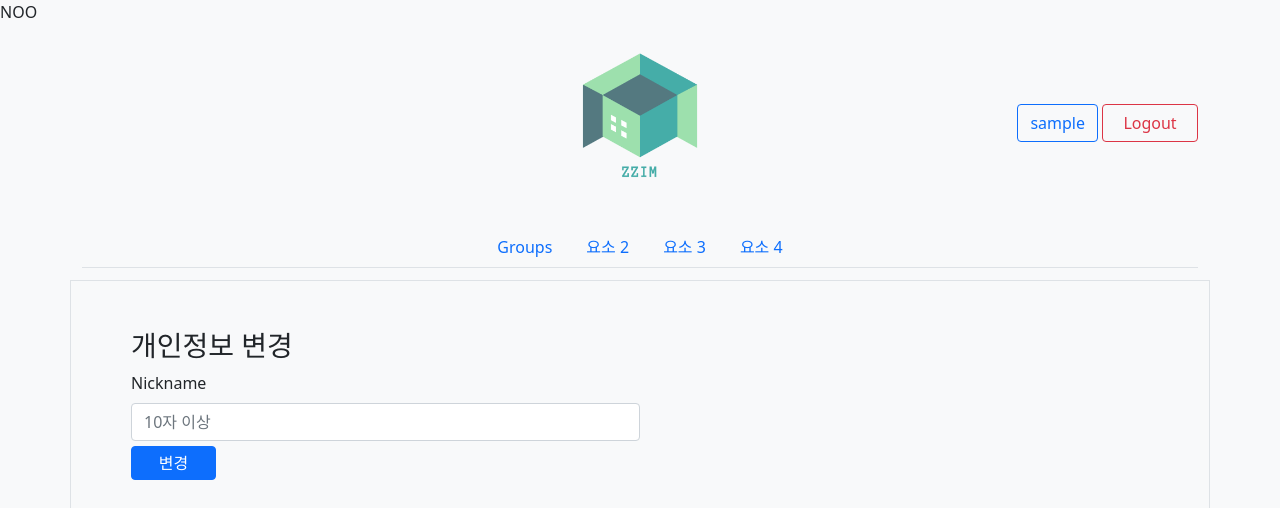
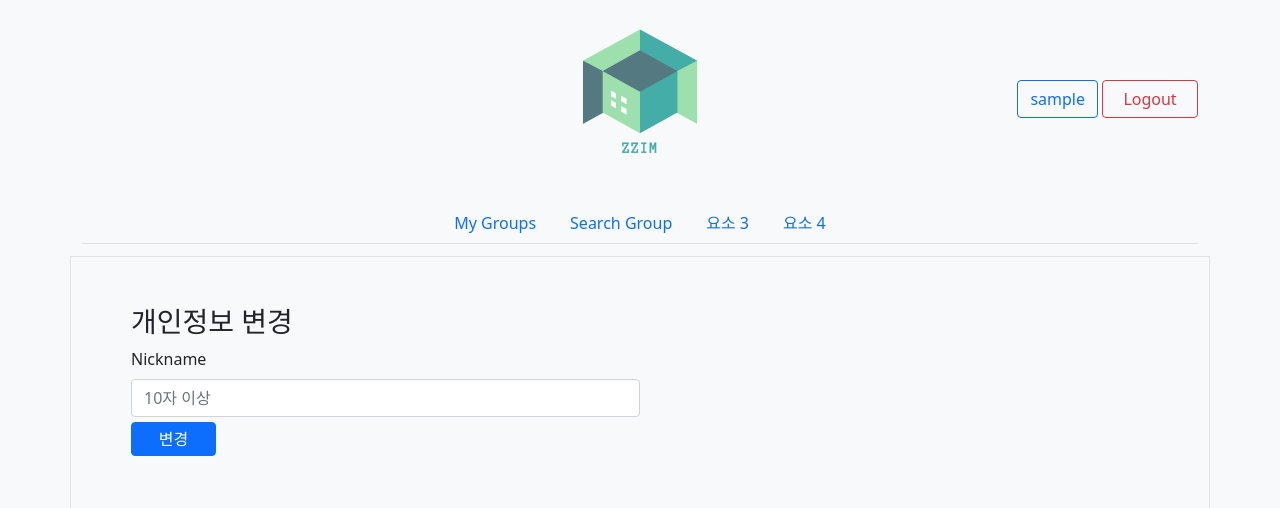
Before and after one commit to pcjs156/space-reservation-system, a Django app: page /user/info/ in a window 1280 px wide. Shown: the top 508 px of the page. Run offline with Django 4.2, Linux system fonts and the light colour scheme; the visitor is signed in with stand-in values (Sample User, id 1); some libraries are stand-ins or nearby versions.

Commit message:
feat(users): Group search skeleton code

```diff
--- a/templates/base.html
+++ b/templates/base.html
@@ -18,7 +18,6 @@
 
     <script type="text/javascript" src="{% static 'commons/js/base.js' %}"></script>
     {% block head_content %}
-        <div>NOO</div>
     {% endblock %}
 </head>
 <body class="bg-light">
@@ -48,10 +47,12 @@
     <div class="navbar-nav-scroll py-1 mb-2">
         <nav class="nav nav-tabs d-flex justify-content-center">
             <li class="nav-item">
-                <a id="group-nav-link" class="nav-link {% if request.path == '/user/group/' %}active{% endif %}" href="{% url 'users:group' %}">Groups</a>
+                <a id="group-nav-link" class="nav-link {% if request.path == '/user/group/' %}active{% endif %}"
+                   href="{% url 'users:group' %}">My Groups</a>
             </li>
             <li class="nav-item">
-                <a class="nav-link" href="#">요소 2</a>
+                <a id="group-nav-link" class="nav-link {% if request.path == '/user/group/search/' %}active{% endif %}"
+                   href="{% url 'users:group_search' %}">Search Group</a>
             </li>
             <li class="nav-item">
                 <a class="nav-link" href="#">요소 3</a>
--- a/users/urls.py
+++ b/users/urls.py
@@ -15,4 +15,6 @@ urlpatterns = [
     path('group/<int:pk>/manage/delete/', views.group_delete_view, name='group_delete'),
     path('group/<int:pk>/manage/reissue-intie-code/', views.group_invite_code_change_view,
          name='group_reissue_invite_code'),
+    path('group/search/', views.group_search_view, name='group_search'),
+    path(r'^group/search/(?P<str:invite_code>\w+))/$', views.group_search_view, name='group_search'),
 ]
--- a/users/views.py
+++ b/users/views.py
@@ -229,3 +229,24 @@ def group_invite_code_change_view(request, *args, **kwargs):
             break
 
     return JsonResponse({'new_invite_code': group.invite_code})
+
+
+@login_required
+def group_search_view(request, *args, **kwargs):
+    invite_code = request.GET.get('invite_code')
+
+    if invite_code:
+        context = dict()
+        context['search_complete'] = False
+
+        try:
+            group = Group.objects.get(invite_code=invite_code)
+        except Group.DoesNotExist:
+            context['search_complete'] = False
+        else:
+            context['search_complete'] = True
+            context['group'] = group
+
+        return render(request, 'users/group_search.html', context)
+    else:
+        return render(request, 'users/group_search.html')
```
Also changed, not shown: templates/users/group_search.html (added, +25 -0 lines).
